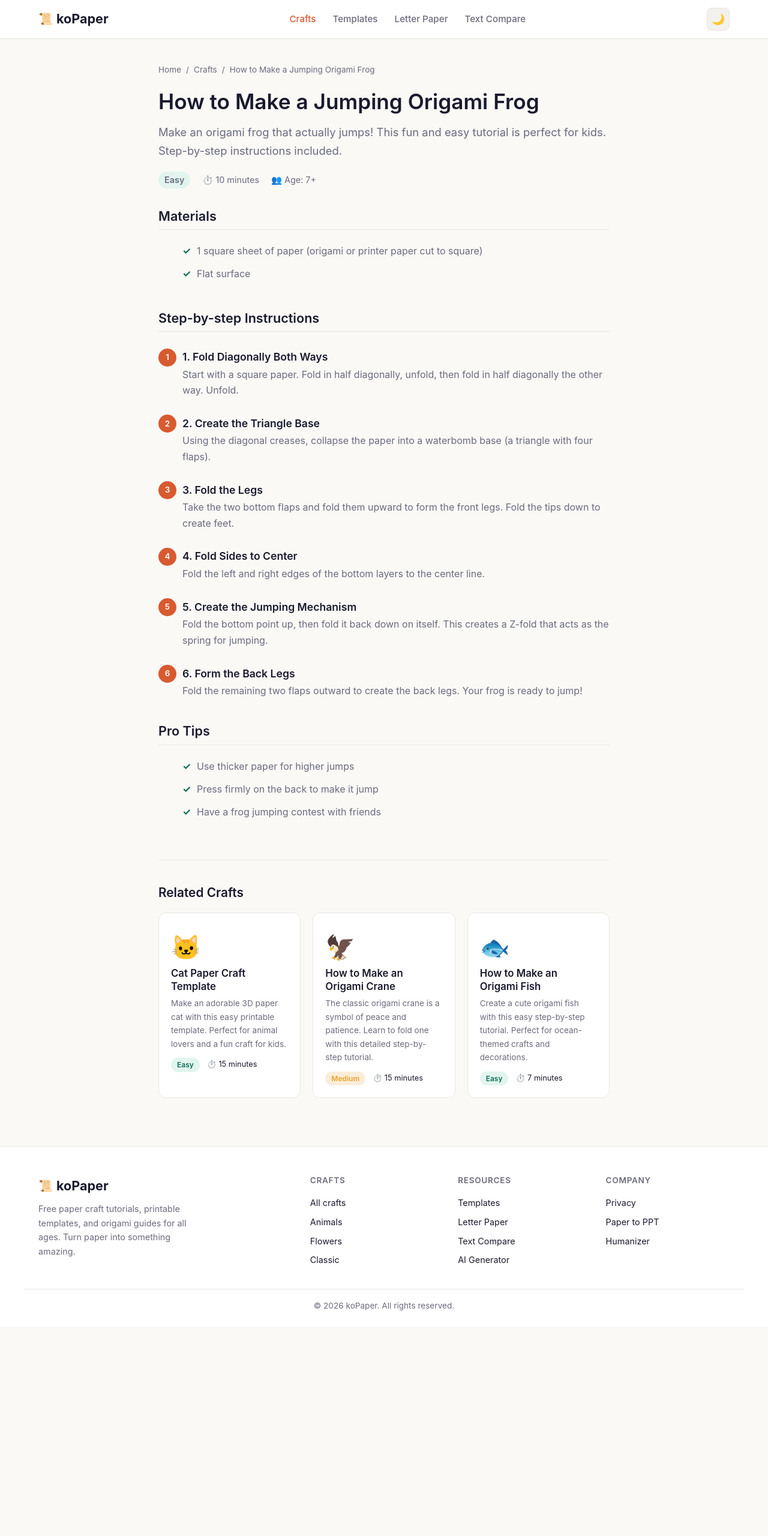
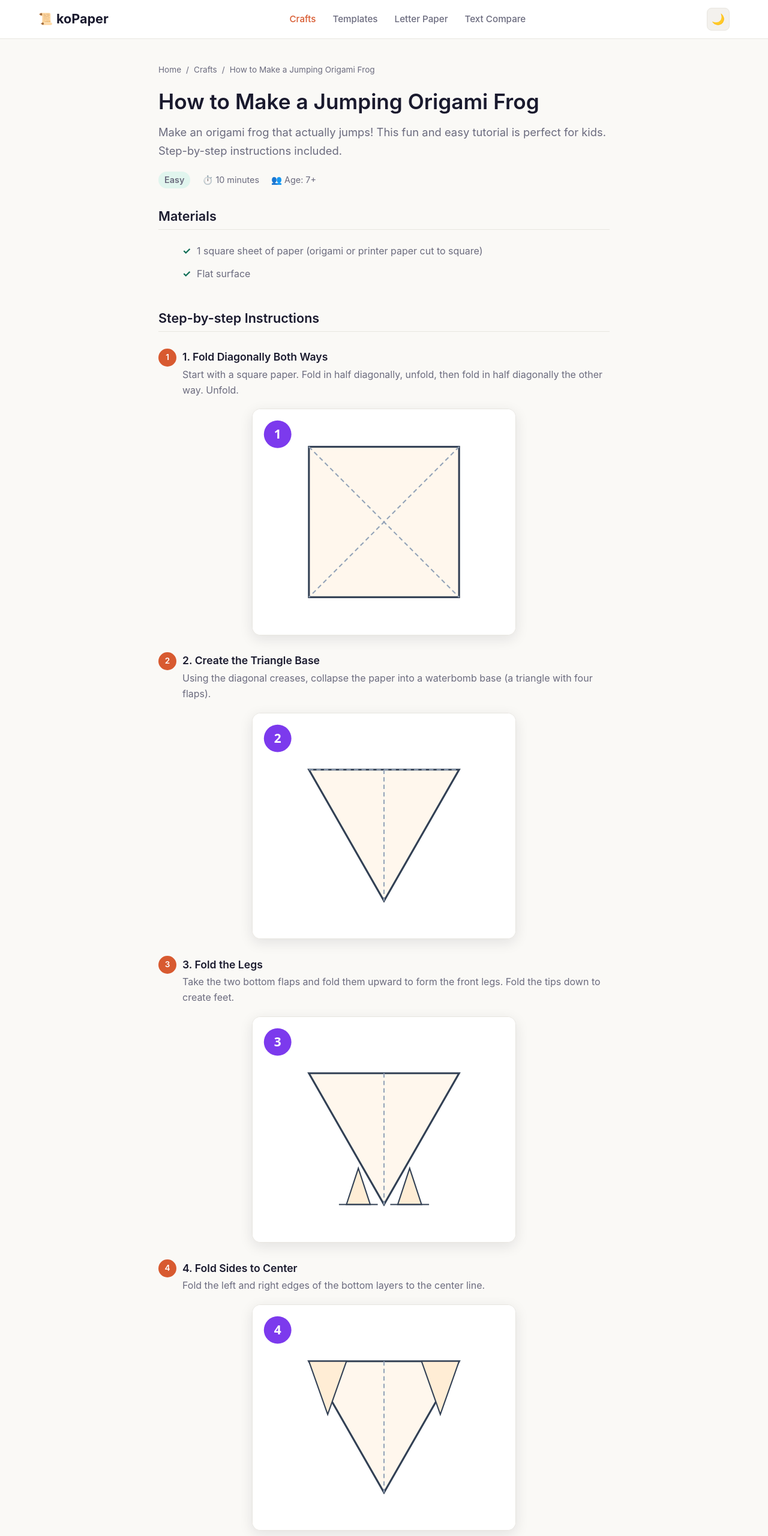
Before and after one commit to skymaster1688/www.kopaper.com, an Astro site: page /origami/frog in a window 1280 px wide. Shown: the top 2560 px of the page at 60% size. Before the commit the page ends 2211 px from the top, so only its background shows below. Built offline with nearby package versions, Linux system fonts and the light colour scheme; Astro itself is replaced by a stand-in of ours.

Commit message:
feat(origami/frog): SVG step diagrams + jumping frog hero

```diff
--- a/src/content/tutorials/frog.md
+++ b/src/content/tutorials/frog.md
@@ -28,20 +28,32 @@ featured: true
 ### 1. Fold Diagonally Both Ways
 Start with a square paper. Fold in half diagonally, unfold, then fold in half diagonally the other way. Unfold.
 
+![Step 1 — crease both diagonals on the square](/images/tutorials/frog/step1.svg)
+
 ### 2. Create the Triangle Base
 Using the diagonal creases, collapse the paper into a waterbomb base (a triangle with four flaps).
+
+![Step 2 — collapse into a triangle base](/images/tutorials/frog/step2.svg)
 
 ### 3. Fold the Legs
 Take the two bottom flaps and fold them upward to form the front legs. Fold the tips down to create feet.
 
+![Step 3 — fold up the front legs and feet](/images/tutorials/frog/step3.svg)
+
 ### 4. Fold Sides to Center
 Fold the left and right edges of the bottom layers to the center line.
+
+![Step 4 — fold the side edges to the center](/images/tutorials/frog/step4.svg)
 
 ### 5. Create the Jumping Mechanism
 Fold the bottom point up, then fold it back down on itself. This creates a Z-fold that acts as the spring for jumping.
 
+![Step 5 — make the jumping Z-fold](/images/tutorials/frog/step5.svg)
+
 ### 6. Form the Back Legs
 Fold the remaining two flaps outward to create the back legs. Your frog is ready to jump!
+
+![Step 6 — fold out the back legs](/images/tutorials/frog/step6.svg)
 
 ## Pro Tips
 
```
Also changed, not shown: public/images/tutorials/frog/final.svg (added), public/images/tutorials/frog/step1.svg (added), public/images/tutorials/frog/step2.svg (added), public/images/tutorials/frog/step3.svg (added), public/images/tutorials/frog/step4.svg (added), public/images/tutorials/frog/step5.svg (added), public/images/tutorials/frog/step6.svg (added).
